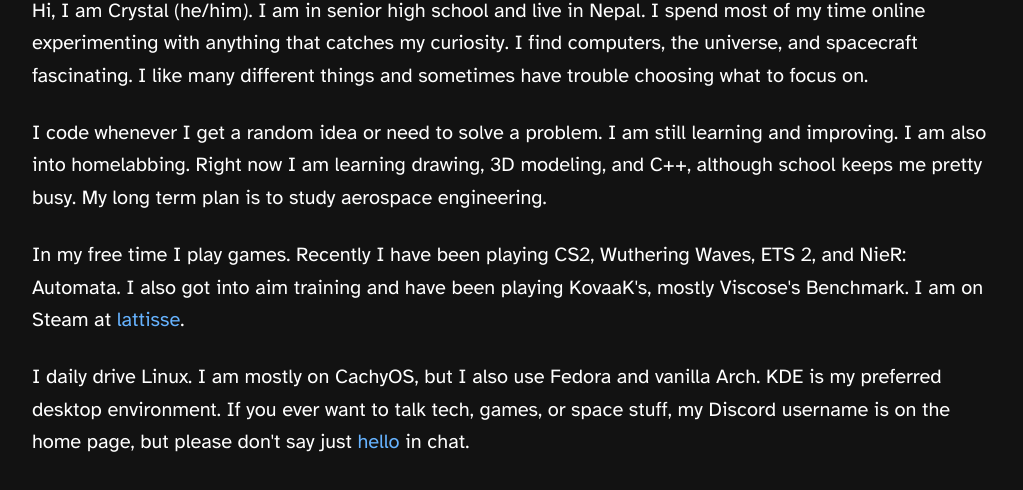
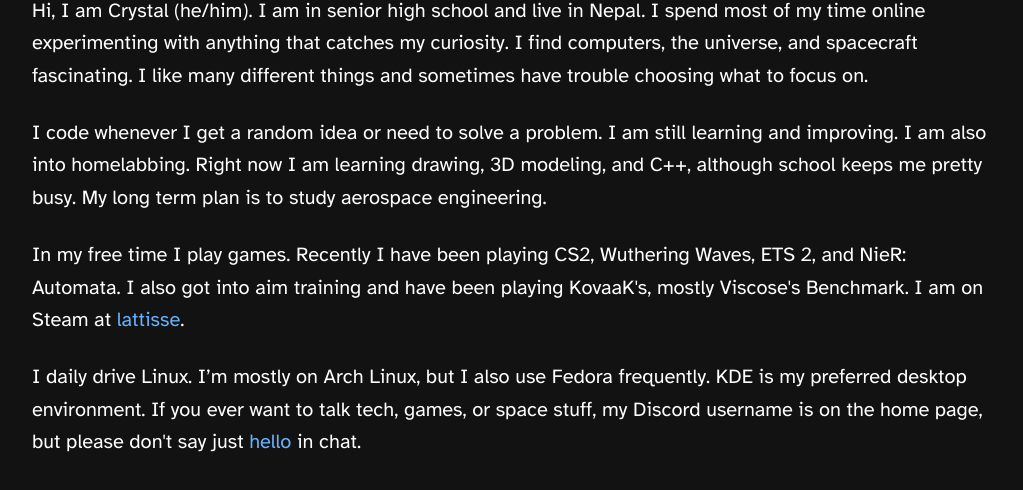
Before and after one commit to lattisse/crstl.me, an Astro site: page /about in a window 1280 px wide. Shown: the part 164-654 px from the top of the page, without its empty margins (128-1151 px from the left). Built offline with nearby package versions, Linux system fonts and the light colour scheme; Astro itself is replaced by a stand-in of ours.

Commit message:
change to arch

```diff
--- a/src/pages/about.astro
+++ b/src/pages/about.astro
@@ -27,9 +27,9 @@ import Layout from "../layouts/Layout.astro";
         >.
     </p>
     <p>
-        I daily drive Linux. I am mostly on CachyOS, but I also use Fedora and
-        vanilla Arch. KDE is my preferred desktop environment. If you ever want
-        to talk tech, games, or space stuff, my Discord username is on the home
+        I daily drive Linux. I’m mostly on Arch Linux, but I also use Fedora
+        frequently. KDE is my preferred desktop environment. If you ever want to
+        talk tech, games, or space stuff, my Discord username is on the home
         page, but please don't say just <a
             href="https://nohello.net/en/"
             target="_blank"
```
